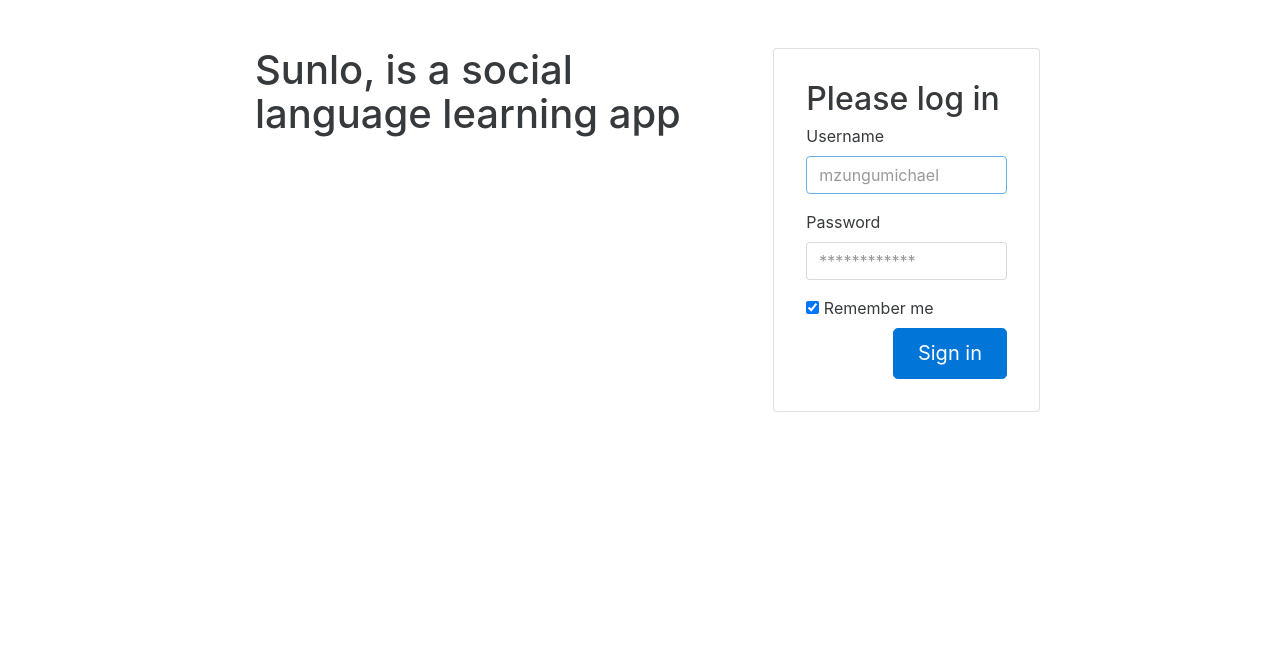
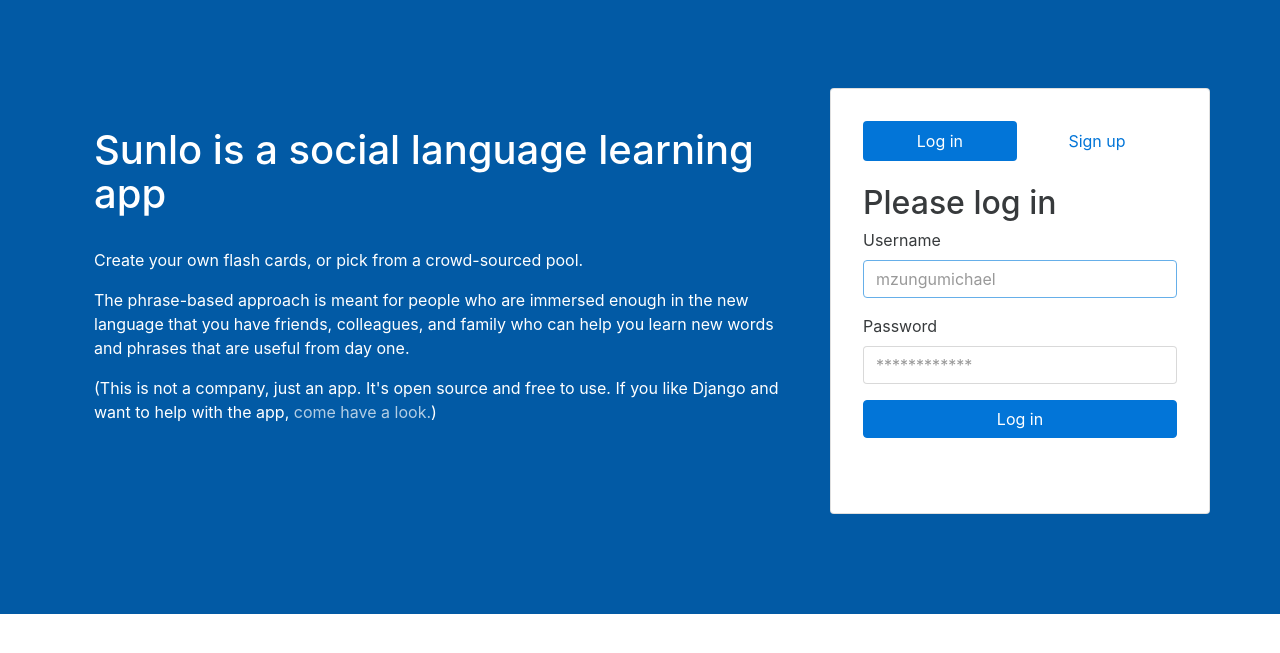
Before and after one commit to michaelsnook/sunlo, a Django app: page / in a window 1280 px wide. Shown: the top 653 px of the page. Run offline with Django 3.2, Linux system fonts and the light colour scheme; style sheets or scripts are compiled from the project's sources; parts of the project's set-up code (start-up, migrations or seed data) failed here and were passed over; some libraries are stand-ins or nearby versions.

Commit message:
Add front page with login/signup form markup and style

```diff
--- /dev/null
+++ b/cards/templates/cards/public.html
@@ -0,0 +1,23 @@
+<!DOCTYPE html>
+<html lang="en">
+<head>
+  <meta charset="utf-8">
+  <meta http-equiv="X-UA-Compatible" content="IE=edge">
+  <meta name="viewport" content="width=device-width, initial-scale=1">
+  <title>Sunlo - Language Learning with Friends</title>
+  {% load static compress %}
+  {% compress css %}
+  <link rel="stylesheet" type="text/x-scss" href="{% static 'sunlo/main.scss' %}" />
+  {% endcompress %}
+
+</head>
+<body>
+
+  {% block content %}{% endblock %}
+
+  <script src="https://ajax.googleapis.com/ajax/libs/jquery/3.0.0/jquery.min.js" integrity="sha384-THPy051/pYDQGanwU6poAc/hOdQxjnOEXzbT+OuUAFqNqFjL+4IGLBgCJC3ZOShY" crossorigin="anonymous"></script>
+  <script src="https://cdnjs.cloudflare.com/ajax/libs/tether/1.2.0/js/tether.min.js" integrity="sha384-Plbmg8JY28KFelvJVai01l8WyZzrYWG825m+cZ0eDDS1f7d/js6ikvy1+X+guPIB" crossorigin="anonymous"></script>
+  <script src="https://maxcdn.bootstrapcdn.com/bootstrap/4.0.0-alpha.4/js/bootstrap.min.js" integrity="sha384-VjEeINv9OSwtWFLAtmc4JCtEJXXBub00gtSnszmspDLCtC0I4z4nqz7rEFbIZLLU" crossorigin="anonymous"></script>
+
+</body>
+</html>
--- a/cards/templates/cards/splash.html
+++ b/cards/templates/cards/splash.html
@@ -1,18 +1,37 @@
-{% extends 'cards/base.html' %}
+{% extends 'cards/public.html' %}
 {% block header %}{% endblock %}
 
 {% block content %}
+<div class="jumbotron jumbotron-fluid">
+  <div class="container">
+    <div class="row p-y-2">
+      <div class="col-md-8 col-sm-6 inverted m-t-1 p-x-2 p-y-2">
+        <h1>Sunlo is a social language&nbsp;learning app</h1>
+        <br>
+        <p>Create your own flash cards, or pick from a crowd-sourced pool.</p>
+        <p>The phrase-based approach is meant for people who are immersed enough
+        in the new language that you have friends, colleagues, and family who can
+        help you learn new words and phrases that are useful from day one.</p>
+        <p>(This is not a company, just an app. It's open source and free to use. If you like Django and want to help with the app, <a href="https://github.com/michaelsnook/sunlo">come have a look.</a>)</p>
 
-<section class="container">
-  <div class="row">
-    <div class="col-md-8 col-sm-6">
-      <h1>Sunlo, is a social language learning app</h1>
       </div>
-    <div class="login card col-md-4 col-sm-6">
+      <div class="card col-md-4 col-sm-6">
 
-      <form class="login-form" method="post">
+        <ul class="nav nav-pills nav-pills-two">
+          <li class="nav-item">
+            <a class="nav-link active" href="#login" data-toggle="pill">Log in</a>
+          </li>
+          <li class="nav-item">
+            <a class="nav-link" href="#signup" data-toggle="pill">Sign up</a>
+          </li>
+        </ul>
+        <br>
+        <div class="tab-content">
+          <div class="tab-pane active" id="login" role="tabpanel">
+            <form method="post">
+              <h2>Please log in</h2>
+
               {% csrf_token %}
-        <h2 class="login-form-heading">Please log in</h2>
               <div class="form-group">
                 <label for="username">Username</label>
                 <input name="username" type="slug" id="username" class="form-control" placeholder="mzungumichael" required autofocus>
@@ -22,18 +41,40 @@
                 <input name="password"  type="password" id="password" class="form-control" placeholder="************" required>
               </div>
               <div class="clearfix">
-          <div class="pull-md-left">
-            <label>
-              <input type="checkbox" value="remember-me" checked> Remember me
-            </label>
+                <button class="pull-md-right btn btn-primary btn-block" type="submit">
+                  Log in
+                </button>
               </div>
-          <button class="pull-md-right btn btn-lg btn-primary" type="submit">Sign in</button>
             </form>
-
+          </div>
+          <div class="tab-pane" id="signup" role="tabpanel">
+            <form method="post">
+              {% csrf_token %}
+              <div class="form-group">
+                <label for="email">Email</label>
+                <input name="email" type="slug" id="email" class="form-control" placeholder="your_address@mail.com">
+              </div>
+              <div class="form-group">
+                <label for="username">Username</label>
+                <input name="username" type="slug" id="username" class="form-control" placeholder="mzungumichael" required>
+              </div>
+              <div class="form-group">
+                <label for="password">Password</label>
+                <input name="password"  type="password" id="password" class="form-control" placeholder="************" required>
+              </div>
+              <div class="clearfix">
+                <button class="pull-md-right btn btn-primary btn-block" type="submit">
+                  Sign up
+                </button>
+              </div>
+            </form>
+          </div>
         </div>
 
       </div>
-</section>
+    </div>
+  </div>
+</div>
 
 {% endblock %}
 
--- a/sunlo/static/sunlo/main.scss
+++ b/sunlo/static/sunlo/main.scss
@@ -54,3 +54,25 @@ h4 {
   margin-top: 10px;
   margin-bottom: 10px;
 }
+
+.jumbotron {
+  background-color: #025aa5;
+  .inverted {
+    h1, p {
+      color: white;
+    }
+    a {
+      color: rgba(255,255,255,0.7);
+      &:hover, &:visited, &:active, &:focus {
+        color: rgba(255,255,255,1);
+      }
+    }
+  }
+  .card { min-height: 426px; }
+}
+.nav-pills-two {
+  .nav-item {
+    width: 49%;
+    text-align: center;
+  }
+}
```
Lines whose indentation alone changed are shown as unchanged.
